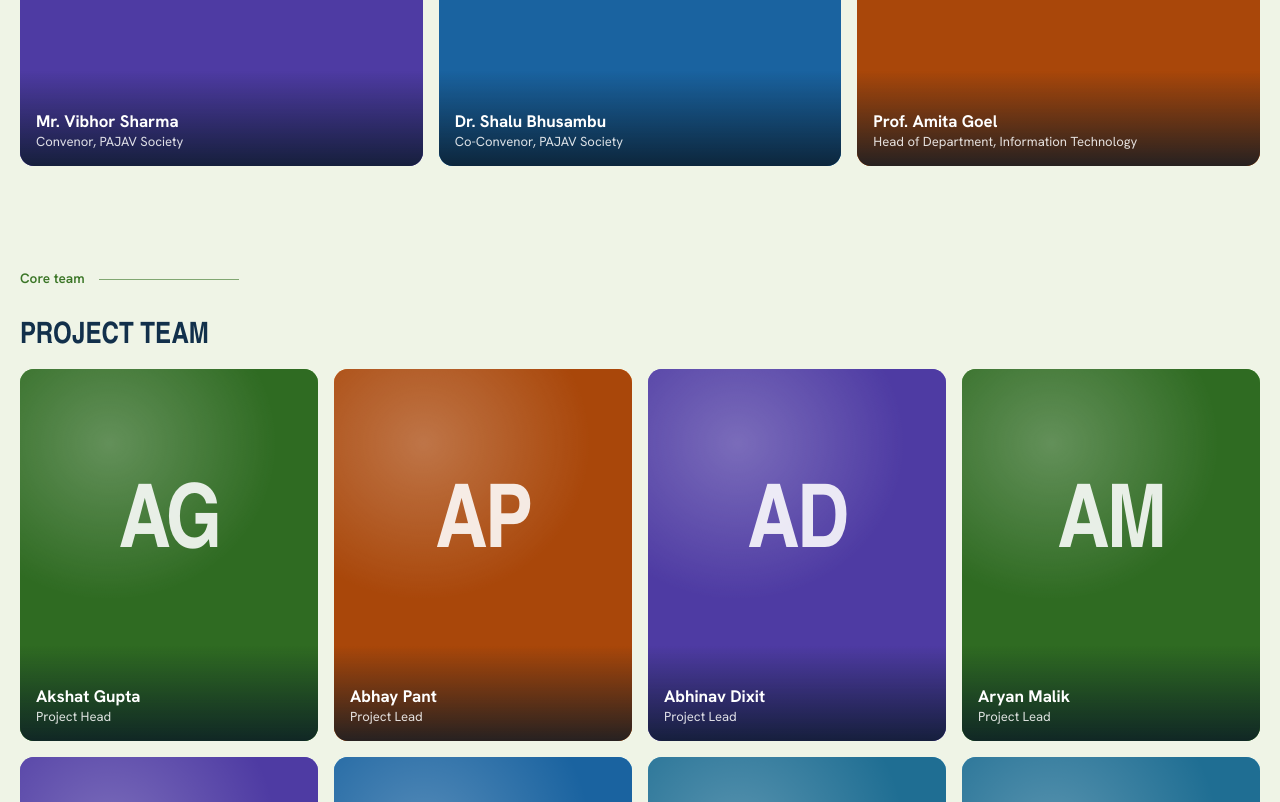
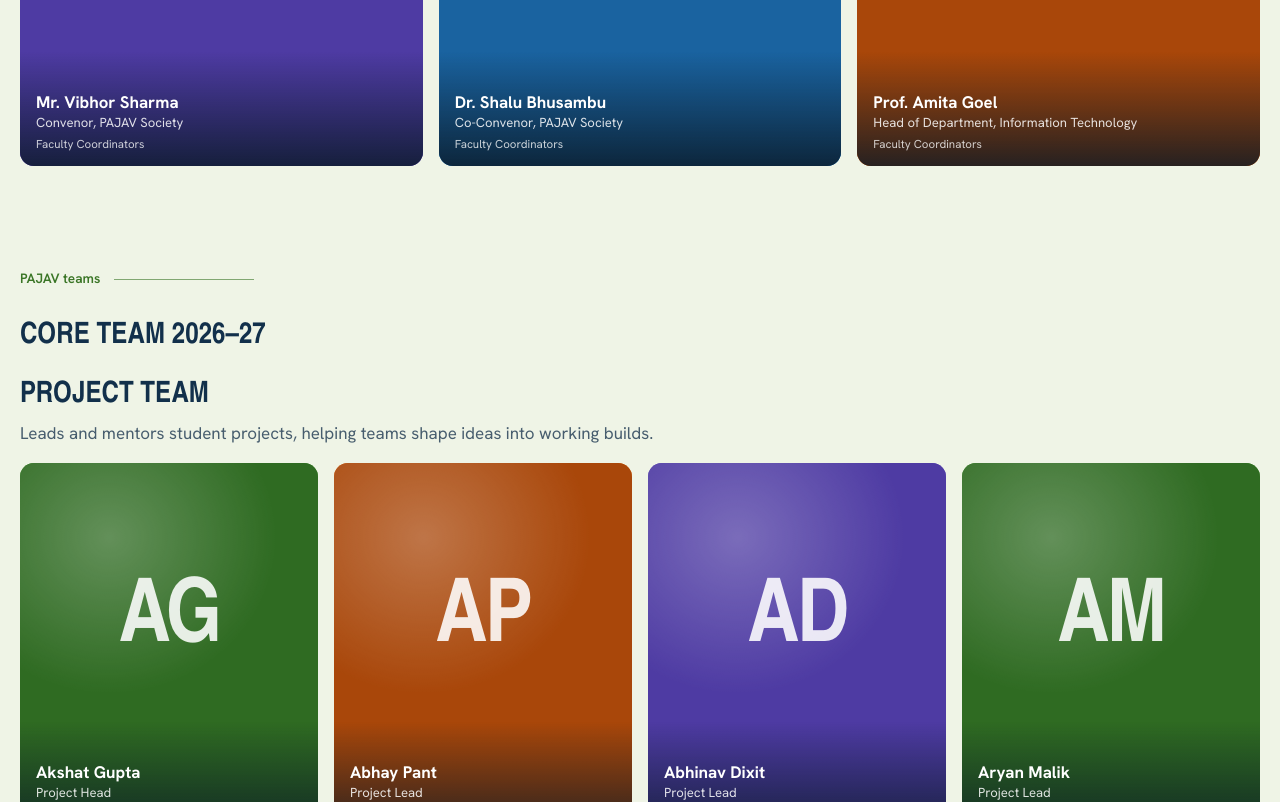
Before and after one commit to PAJAV-MAIT/PAJAV-Web, a React (Vite) app: page /people in a window 1280 px wide. Shown: the part 1360-2162 px from the top of the page. Built offline with nearby package versions, Linux system fonts and the light colour scheme; a web font is replaced by a local one.

Commit message:
Improve People section content and profiles

```diff
--- a/src/components/People.jsx
+++ b/src/components/People.jsx
@@ -34,6 +34,11 @@ export function LeaderCard({ person, onOpen }) {
       <span className="leader__cap">
         <span className="leader__name">{person.name}</span>
         <span className="leader__role">{person.role}</span>
+        {(person.department || person.team || person.year) && (
+          <span className="leader__meta">
+            {[person.department || person.team, person.year].filter(Boolean).join(" · ")}
+          </span>
+        )}
       </span>
     </button>
   );
--- a/src/components/PersonDialog.jsx
+++ b/src/components/PersonDialog.jsx
@@ -25,9 +25,23 @@ export default function PersonDialog({ person, onClose }) {
             <Avatar person={person} />
             <div>
               <h2 className="profile__name">{person.name}</h2>
-              <p className="profile__role">{[person.role, person.team, person.year].filter(Boolean).join(", ")}</p>
+              <p className="profile__role">{person.role}</p>
             </div>
           </div>
+          <dl className="profile__details">
+            {(person.team || person.department) && (
+              <div>
+                <dt>Department</dt>
+                <dd>{person.team || person.department}</dd>
+              </div>
+            )}
+            {person.year && (
+              <div>
+                <dt>Academic year & branch</dt>
+                <dd>{person.year}</dd>
+              </div>
+            )}
+          </dl>
           {(person.bio || links.length > 0) && (
             <div className="profile__more">
               {person.bio && <p>{person.bio}</p>}
--- a/src/data/team.js
+++ b/src/data/team.js
@@ -28,6 +28,7 @@ export const faculty = [
 export const coreTeams = [
   {
     team: "Project Team",
+    description: "Leads and mentors student projects, helping teams shape ideas into working builds.",
     members: [
       { name: "Akshat Gupta", role: "Project Head", year: "3rd year, CSE" },
       { name: "Abhay Pant", role: "Project Lead", year: "3rd year, IT" },
@@ -45,6 +46,7 @@ export const coreTeams = [
   },
   {
     team: "Events & Workshop Team",
+    description: "Plans PAJAV events and workshops, coordinating logistics and hands-on learning.",
     members: [
       { name: "Saptarshi Senapati", role: "Events & Workshop Head", year: "2nd year, ME" },
       { name: "Gautam Mishra", role: "Events & Logistics Coordinator", year: "2nd year, CST" },
@@ -55,6 +57,7 @@ export const coreTeams = [
   },
   {
     team: "PR & Outreach Team",
+    description: "Shares PAJAV’s work through creative content, documentation, social media and outreach.",
     members: [
       { name: "Kanika Ahlawat", role: "PR & Outreach Head", year: "4th year, IT" },
       { name: "Ranvir Singh", role: "Creative Lead", year: "2nd year, IT" },
@@ -67,6 +70,7 @@ export const coreTeams = [
   },
   {
     team: "Finance & Records Team",
+    description: "Maintains society records and databases, and coordinates finance-related work.",
     members: [
       { name: "Saksham Saharan", role: "Database Head", year: "2nd year, CSE" },
       { name: "Vansh Vats", role: "Records Coordinator", year: "2nd year, CSE" },
--- a/src/index.css
+++ b/src/index.css
@@ -1810,6 +1810,36 @@ svg.i {
   opacity: 0.85;
 }
 
+.leader__meta {
+  display: block;
+  margin-top: 3px;
+  font-size: 0.72rem;
+  line-height: 1.35;
+  opacity: 0.78;
+}
+
+.people__core-title {
+  margin-bottom: 28px;
+}
+
+.people__department {
+  margin-bottom: 40px;
+}
+
+.people__department:last-child {
+  margin-bottom: 0;
+}
+
+.people__department h3 {
+  margin-bottom: 8px;
+}
+
+.people__department-description {
+  max-width: 680px;
+  margin-bottom: 16px;
+  color: var(--navy-2);
+}
+
 @media (max-width: 900px) {
   .leaders,
   .leaders--3 {
@@ -1820,26 +1850,6 @@ svg.i {
 @media (max-width: 580px) {
   .leaders,
   .leaders--3 {
-    grid-template-columns: 1fr;
-  }
-}
-
-.soon {
-  display: grid;
-  grid-template-columns: auto 1fr;
-  gap: 20px;
-  align-items: center;
-  padding: 26px;
-  border: 1.5px dashed var(--navy-2);
-  border-radius: var(--r);
-}
-
-.soon .note {
-  font-size: 1.5rem;
-}
-
-@media (max-width: 600px) {
-  .soon {
     grid-template-columns: 1fr;
   }
 }
@@ -2537,6 +2547,27 @@ dialog::backdrop {
   color: var(--navy-2);
 }
 
+.profile__details {
+  margin-top: 20px;
+  display: grid;
+  gap: 12px;
+}
+
+.profile__details > div {
+  display: grid;
+  grid-template-columns: minmax(150px, 0.7fr) 1fr;
+  gap: 12px;
+}
+
+.profile__details dt {
+  font-weight: 700;
+  color: var(--navy-2);
+}
+
+.profile__details dd {
+  margin: 0;
+}
+
 .profile__more {
   margin-top: 20px;
   display: grid;
@@ -2548,6 +2579,21 @@ dialog::backdrop {
   gap: 18px;
   flex-wrap: wrap;
   font-weight: 600;
+}
+
+@media (max-width: 520px) {
+  .profile__top {
+    gap: 12px;
+  }
+
+  .profile__name {
+    font-size: 1.45rem;
+  }
+
+  .profile__details > div {
+    grid-template-columns: 1fr;
+    gap: 2px;
+  }
 }
 
 .lightbox {
--- a/src/pages/People.jsx
+++ b/src/pages/People.jsx
@@ -3,11 +3,10 @@ import { coreTeams, faculty, leadership, session } from "../data/team";
 import { showcase } from "../data/showcase";
 import { Portrait } from "../components/People";
 import PersonDialog from "../components/PersonDialog";
-import { Label, Note, PageTitle } from "../components/ui";
+import { Label, PageTitle } from "../components/ui";
 
 export default function People() {
   const [person, setPerson] = useState(null);
-  const hasCore = coreTeams.some((t) => t.members?.length);
 
   // UW-style credits: everyone who made PAJAV happen, grouped by role
   const credits = [
@@ -22,18 +21,19 @@ export default function People() {
   return (
     <>
       <PageTitle title="People">
-        The students and faculty behind PAJAV, session {session}. Select anyone to see more.
+        Meet the people behind PAJAV — the student leaders, passionate teams and faculty mentors working together to
+        turn ideas into impact.
       </PageTitle>
 
       <section className="section section--tight" aria-labelledby="lead-title">
         <div className="wrap">
-          <Label>Leadership team</Label>
+          <Label>Leadership Team</Label>
           <h2 id="lead-title" className="sr-only">
             Leadership team
           </h2>
           <ul className="leaders">
             {leadership.map((p) => (
-              <Portrait key={p.name} person={p} onOpen={setPerson} />
+              <Portrait key={p.name} person={{ ...p, department: "Leadership Team" }} onOpen={setPerson} />
             ))}
           </ul>
         </div>
@@ -41,13 +41,13 @@ export default function People() {
 
       <section className="section section--tight" aria-labelledby="fac-title">
         <div className="wrap">
-          <Label>Faculty coordinators</Label>
+          <Label>Faculty Coordinators</Label>
           <h2 id="fac-title" className="sr-only">
             Faculty coordinators
           </h2>
           <ul className="leaders leaders--3">
             {faculty.map((p) => (
-              <Portrait key={p.name} person={p} onOpen={setPerson} />
+              <Portrait key={p.name} person={{ ...p, department: "Faculty Coordinators" }} onOpen={setPerson} />
             ))}
           </ul>
         </div>
@@ -55,32 +55,23 @@ export default function People() {
 
       <section className="section section--tight" aria-labelledby="core-title">
         <div className="wrap">
-          <Label>Core team</Label>
-          <h2 id="core-title" className="sr-only">
-            Core team
+          <Label>PAJAV teams</Label>
+          <h2 id="core-title" className="split__title people__core-title">
+            Core Team {session}
           </h2>
-          {hasCore ? (
-            coreTeams.map((t) => (
-              <div key={t.team} style={{ marginBottom: 40 }}>
-                <h3 className="split__title" style={{ marginBottom: 16 }}>
+          {coreTeams.map((t) => (
+            <div key={t.team} className="people__department">
+              <h3 className="split__title">
                 {t.team}
               </h3>
+              <p className="people__department-description">{t.description}</p>
               <ul className="leaders">
                 {t.members.map((m) => (
                   <Portrait key={m.name} person={{ ...m, team: t.team }} onOpen={setPerson} />
                 ))}
               </ul>
             </div>
-            ))
-          ) : (
-            <div className="soon">
-              <Note>Introducing soon</Note>
-              <p>
-                The {session} core team has been selected. Names, teams and photos go up here as soon as the
-                introductions are ready.
-              </p>
-            </div>
-          )}
+          ))}
         </div>
       </section>
 
```
Lines whose indentation alone changed are shown as unchanged.
